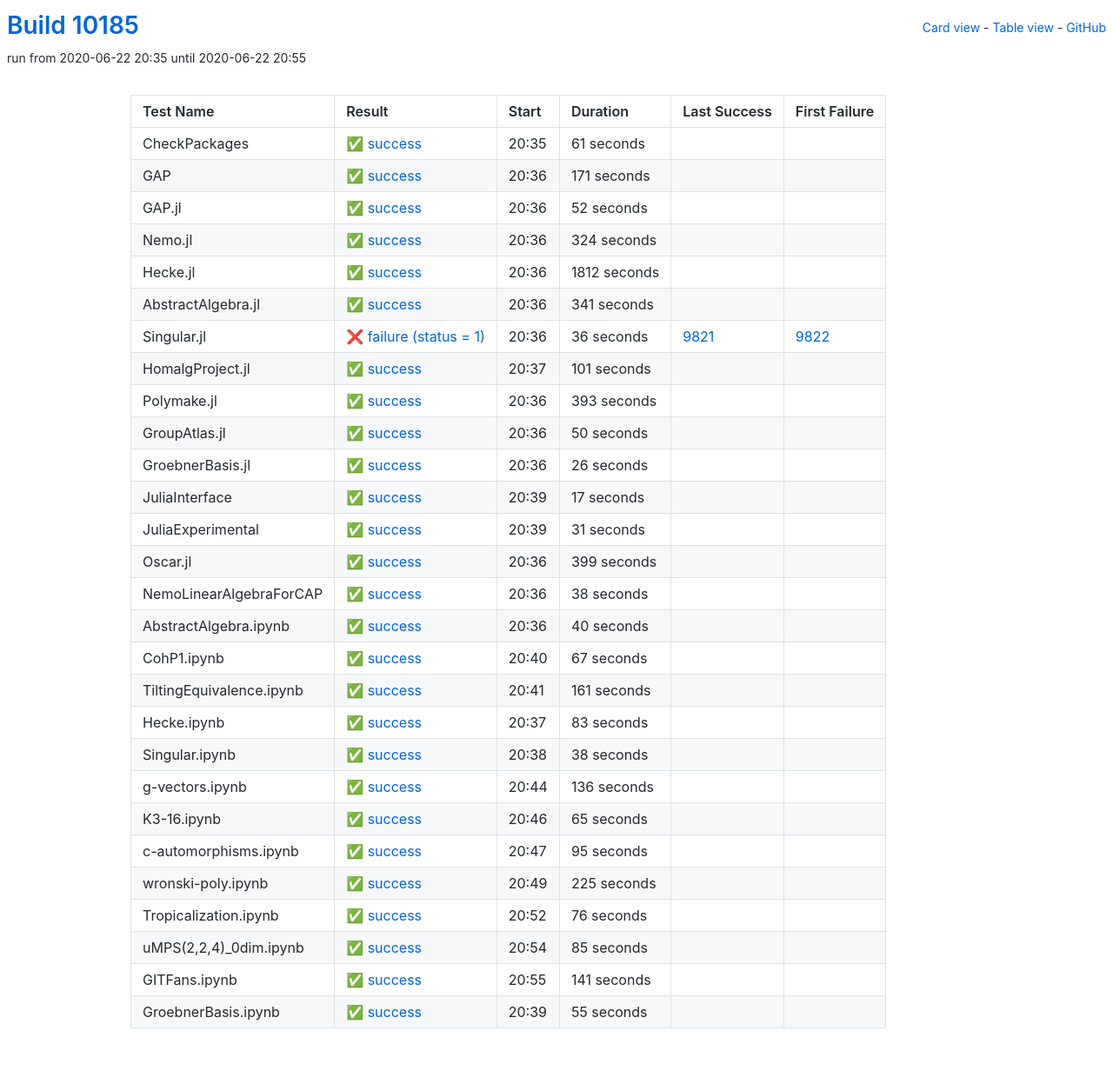
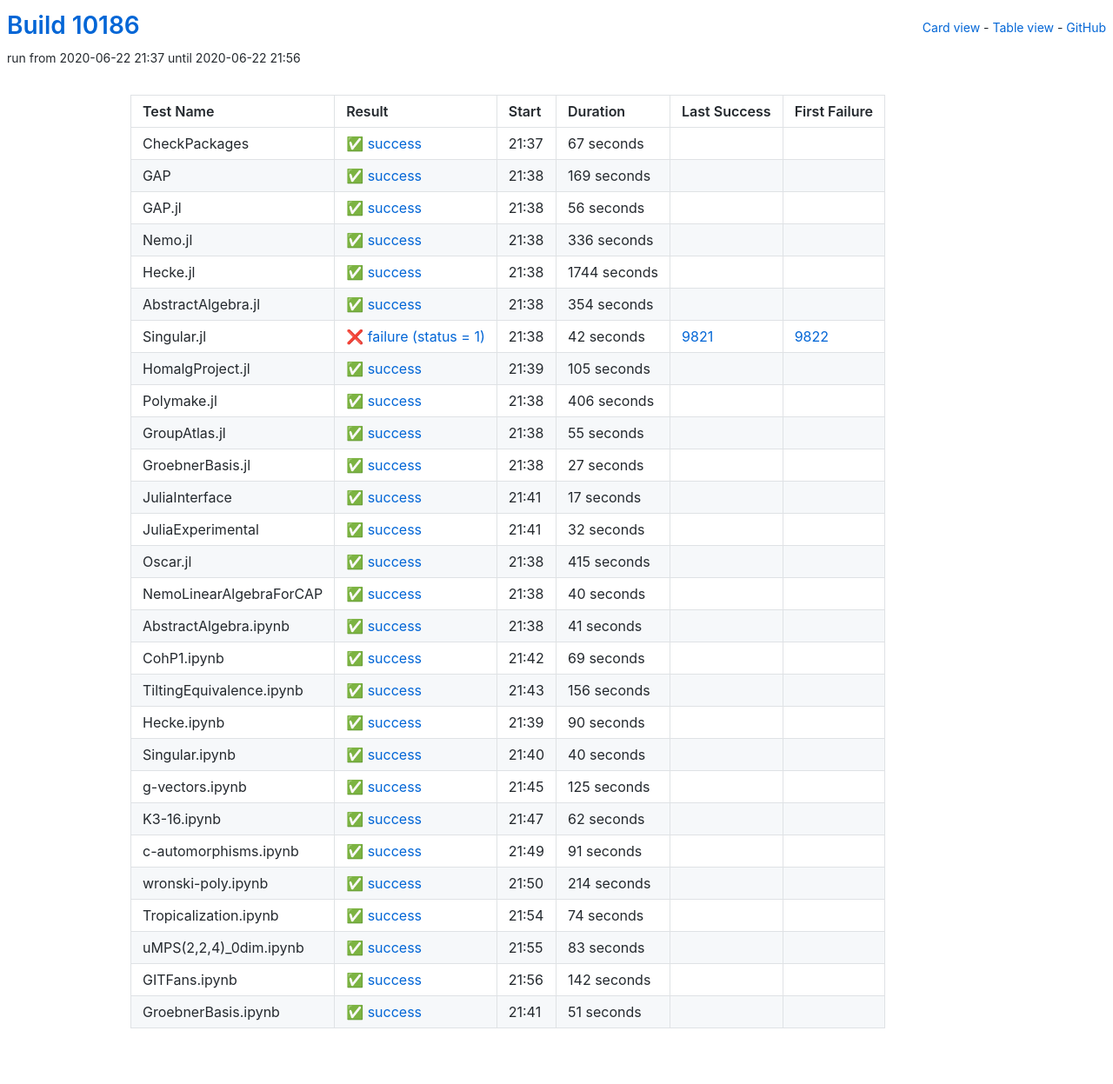
Before and after one commit to oscar-system/oscar-ci-status, a Jekyll site: the page built from table.html, in a window 1280 px wide. Shown: the whole page at 87% size. Built offline with Jekyll 4.4.1, drawn with Linux system fonts in a browser that asks for light colours.

Commit message:
Build #10186

```diff
--- a/_data/ci.yml
+++ b/_data/ci.yml
@@ -1,6 +1,6 @@
 ---
-build: 10185
-build_url: https://oscarci.mathematik.uni-kl.de/job/oscar/10185/
+build: 10186
+build_url: https://oscarci.mathematik.uni-kl.de/job/oscar/10186/
 job: oscar
 organization: oscar-system
 repo: oscar-ci-status
@@ -8,140 +8,140 @@
 tests:
 - name: CheckPackages
   id: checkpackages
-  log: https://oscarci.mathematik.uni-kl.de/job/oscar/10185/artifact/logs/build-10185/CheckPackages.log
-  start: 2020-06-22 20:35
+  log: https://oscarci.mathematik.uni-kl.de/job/oscar/10186/artifact/logs/build-10186/CheckPackages.log
+  start: 2020-06-22 21:37
   success: true
   exitcode: 0
   status: success
-  duration: 61
+  duration: 67
   last_success: false
   last_success_url:
   first_failure: false
   first_failure_url:
 - name: GAP
   id: gap
-  log: https://oscarci.mathematik.uni-kl.de/job/oscar/10185/artifact/logs/build-10185/GAP.log
-  start: 2020-06-22 20:36
+  log: https://oscarci.mathematik.uni-kl.de/job/oscar/10186/artifact/logs/build-10186/GAP.log
+  start: 2020-06-22 21:38
   success: true
   exitcode: 0
   status: success
-  duration: 171
+  duration: 169
   last_success: false
   last_success_url:
   first_failure: false
   first_failure_url:
 - name: GAP.jl
   id: gap-jl
-  log: https://oscarci.mathematik.uni-kl.de/job/oscar/10185/artifact/logs/build-10185/GAP.jl.log
-  start: 2020-06-22 20:36
+  log: https://oscarci.mathematik.uni-kl.de/job/oscar/10186/artifact/logs/build-10186/GAP.jl.log
+  start: 2020-06-22 21:38
   success: true
   exitcode: 0
   status: success
-  duration: 52
+  duration: 56
   last_success: false
   last_success_url:
   first_failure: false
   first_failure_url:
 - name: Nemo.jl
   id: nemo-jl
-  log: https://oscarci.mathematik.uni-kl.de/job/oscar/10185/artifact/logs/build-10185/Nemo.jl.log
-  start: 2020-06-22 20:36
+  log: https://oscarci.mathematik.uni-kl.de/job/oscar/10186/artifact/logs/build-10186/Nemo.jl.log
+  start: 2020-06-22 21:38
   success: true
   exitcode: 0
   status: success
-  duration: 324
+  duration: 336
   last_success: false
   last_success_url:
   first_failure: false
   first_failure_url:
 - name: Hecke.jl
   id: hecke-jl
-  log: https://oscarci.mathematik.uni-kl.de/job/oscar/10185/artifact/logs/build-10185/Hecke.jl.log
-  start: 2020-06-22 20:36
+  log: https://oscarci.mathematik.uni-kl.de/job/oscar/10186/artifact/logs/build-10186/Hecke.jl.log
+  start: 2020-06-22 21:38
   success: true
   exitcode: 0
   status: success
-  duration: 1812
+  duration: 1744
   last_success: false
   last_success_url:
   first_failure: false
   first_failure_url:
 - name: AbstractAlgebra.jl
   id: abstractalgebra-jl
-  log: https://oscarci.mathematik.uni-kl.de/job/oscar/10185/artifact/logs/build-10185/AbstractAlgebra.jl.log
-  start: 2020-06-22 20:36
+  log: https://oscarci.mathematik.uni-kl.de/job/oscar/10186/artifact/logs/build-10186/AbstractAlgebra.jl.log
+  start: 2020-06-22 21:38
   success: true
   exitcode: 0
   status: success
-  duration: 341
+  duration: 354
   last_success: false
   last_success_url:
   first_failure: false
   first_failure_url:
 - name: Singular.jl
   id: singular-jl
-  log: https://oscarci.mathematik.uni-kl.de/job/oscar/10185/artifact/logs/build-10185/Singular.jl.log
-  start: 2020-06-22 20:36
+  log: https://oscarci.mathematik.uni-kl.de/job/oscar/10186/artifact/logs/build-10186/Singular.jl.log
+  start: 2020-06-22 21:38
   success: false
   exitcode: 1
   status: failure
-  duration: 36
+  duration: 42
   last_success: 9821
   last_success_url: https://oscarci.mathematik.uni-kl.de/job/oscar/9821/
   first_failure: 9822
   first_failure_url: https://oscarci.mathematik.uni-kl.de/job/oscar/9822/
 - name: HomalgProject.jl
   id: homalgproject-jl
-  log: https://oscarci.mathematik.uni-kl.de/job/oscar/10185/artifact/logs/build-10185/HomalgProject.jl.log
-  start: 2020-06-22 20:37
+  log: https://oscarci.mathematik.uni-kl.de/job/oscar/10186/artifact/logs/build-10186/HomalgProject.jl.log
+  start: 2020-06-22 21:39
   success: true
   exitcode: 0
   status: success
-  duration: 101
+  duration: 105
   last_success: false
   last_success_url:
   first_failure: false
   first_failure_url:
 - name: Polymake.jl
   id: polymake-jl
-  log: https://oscarci.mathematik.uni-kl.de/job/oscar/10185/artifact/logs/build-10185/Polymake.jl.log
-  start: 2020-06-22 20:36
+  log: https://oscarci.mathematik.uni-kl.de/job/oscar/10186/artifact/logs/build-10186/Polymake.jl.log
+  start: 2020-06-22 21:38
   success: true
   exitcode: 0
   status: success
-  duration: 393
+  duration: 406
   last_success: false
   last_success_url:
   first_failure: false
   first_failure_url:
 - name: GroupAtlas.jl
   id: groupatlas-jl
-  log: https://oscarci.mathematik.uni-kl.de/job/oscar/10185/artifact/logs/build-10185/GroupAtlas.jl.log
-  start: 2020-06-22 20:36
+  log: https://oscarci.mathematik.uni-kl.de/job/oscar/10186/artifact/logs/build-10186/GroupAtlas.jl.log
+  start: 2020-06-22 21:38
   success: true
   exitcode: 0
   status: success
-  duration: 50
+  duration: 55
   last_success: false
   last_success_url:
   first_failure: false
   first_failure_url:
 - name: GroebnerBasis.jl
   id: groebnerbasis-jl
-  log: https://oscarci.mathematik.uni-kl.de/job/oscar/10185/artifact/logs/build-10185/GroebnerBasis.jl.log
-  start: 2020-06-22 20:36
+  log: https://oscarci.mathematik.uni-kl.de/job/oscar/10186/artifact/logs/build-10186/GroebnerBasis.jl.log
+  start: 2020-06-22 21:38
   success: true
   exitcode: 0
   status: success
-  duration: 26
+  duration: 27
   last_success: false
   last_success_url:
   first_failure: false
   first_failure_url:
 - name: JuliaInterface
   id: juliainterface
-  log: https://oscarci.mathematik.uni-kl.de/job/oscar/10185/artifact/logs/build-10185/JuliaInterface.log
-  start: 2020-06-22 20:39
+  log: https://oscarci.mathematik.uni-kl.de/job/oscar/10186/artifact/logs/build-10186/JuliaInterface.log
+  start: 2020-06-22 21:41
   success: true
   exitcode: 0
   status: success
@@ -152,44 +152,32 @@
   first_failure_url:
 - name: JuliaExperimental
   id: juliaexperimental
-  log: https://oscarci.mathematik.uni-kl.de/job/oscar/10185/artifact/logs/build-10185/JuliaExperimental.log
-  start: 2020-06-22 20:39
+  log: https://oscarci.mathematik.uni-kl.de/job/oscar/10186/artifact/logs/build-10186/JuliaExperimental.log
+  start: 2020-06-22 21:41
   success: true
   exitcode: 0
   status: success
-  duration: 31
+  duration: 32
   last_success: false
   last_success_url:
   first_failure: false
   first_failure_url:
 - name: Oscar.jl
   id: oscar-jl
-  log: https://oscarci.mathematik.uni-kl.de/job/oscar/10185/artifact/logs/build-10185/Oscar.jl.log
-  start: 2020-06-22 20:36
+  log: https://oscarci.mathematik.uni-kl.de/job/oscar/10186/artifact/logs/build-10186/Oscar.jl.log
+  start: 2020-06-22 21:38
   success: true
   exitcode: 0
   status: success
-  duration: 399
+  duration: 415
   last_success: false
   last_success_url:
   first_failure: false
   first_failure_url:
 - name: NemoLinearAlgebraForCAP
   id: nemolinearalgebraforcap
-  log: https://oscarci.mathematik.uni-kl.de/job/oscar/10185/artifact/logs/build-10185/NemoLinearAlgebraForCAP.log
-  start: 2020-06-22 20:36
-  success: true
-  exitcode: 0
-  status: success
-  duration: 38
-  last_success: false
-  last_success_url:
-  first_failure: false
-  first_failure_url:
-- name: AbstractAlgebra.ipynb
-  id: abstractalgebra-ipynb
-  log: https://oscarci.mathematik.uni-kl.de/job/oscar/10185/artifact/logs/build-10185/AbstractAlgebra.ipynb.log
-  start: 2020-06-22 20:36
+  log: https://oscarci.mathematik.uni-kl.de/job/oscar/10186/artifact/logs/build-10186/NemoLinearAlgebraForCAP.log
+  start: 2020-06-22 21:38
   success: true
   exitcode: 0
   status: success
@@ -198,34 +186,130 @@
   last_success_url:
   first_failure: false
   first_failure_url:
-- name: CohP1.ipynb
-  id: cohp1-ipynb
-  log: https://oscarci.mathematik.uni-kl.de/job/oscar/10185/artifact/logs/build-10185/CohP1.ipynb.log
-  start: 2020-06-22 20:40
+- name: AbstractAlgebra.ipynb
+  id: abstractalgebra-ipynb
+  log: https://oscarci.mathematik.uni-kl.de/job/oscar/10186/artifact/logs/build-10186/AbstractAlgebra.ipynb.log
+  start: 2020-06-22 21:38
   success: true
   exitcode: 0
   status: success
-  duration: 67
+  duration: 41
+  last_success: false
+  last_success_url:
+  first_failure: false
+  first_failure_url:
+- name: CohP1.ipynb
+  id: cohp1-ipynb
+  log: https://oscarci.mathematik.uni-kl.de/job/oscar/10186/artifact/logs/build-10186/CohP1.ipynb.log
+  start: 2020-06-22 21:42
+  success: true
+  exitcode: 0
+  status: success
+  duration: 69
   last_success: false
   last_success_url:
   first_failure: false
   first_failure_url:
 - name: TiltingEquivalence.ipynb
   id: tiltingequivalence-ipynb
-  log: https://oscarci.mathematik.uni-kl.de/job/oscar/10185/artifact/logs/build-10185/TiltingEquivalence.ipynb.log
-  start: 2020-06-22 20:41
+  log: https://oscarci.mathematik.uni-kl.de/job/oscar/10186/artifact/logs/build-10186/TiltingEquivalence.ipynb.log
+  start: 2020-06-22 21:43
   success: true
   exitcode: 0
   status: success
-  duration: 161
+  duration: 156
   last_success: false
   last_success_url:
   first_failure: false
   first_failure_url:
 - name: Hecke.ipynb
   id: hecke-ipynb
-  log: https://oscarci.mathematik.uni-kl.de/job/oscar/10185/artifact/logs/build-10185/Hecke.ipynb.log
-  start: 2020-06-22 20:37
+  log: https://oscarci.mathematik.uni-kl.de/job/oscar/10186/artifact/logs/build-10186/Hecke.ipynb.log
+  start: 2020-06-22 21:39
+  success: true
+  exitcode: 0
+  status: success
+  duration: 90
+  last_success: false
+  last_success_url:
+  first_failure: false
+  first_failure_url:
+- name: Singular.ipynb
+  id: singular-ipynb
+  log: https://oscarci.mathematik.uni-kl.de/job/oscar/10186/artifact/logs/build-10186/Singular.ipynb.log
+  start: 2020-06-22 21:40
+  success: true
+  exitcode: 0
+  status: success
+  duration: 40
+  last_success: false
+  last_success_url:
+  first_failure: false
+  first_failure_url:
+- name: g-vectors.ipynb
+  id: g-vectors-ipynb
+  log: https://oscarci.mathematik.uni-kl.de/job/oscar/10186/artifact/logs/build-10186/g-vectors.ipynb.log
+  start: 2020-06-22 21:45
+  success: true
+  exitcode: 0
+  status: success
+  duration: 125
+  last_success: false
+  last_success_url:
+  first_failure: false
+  first_failure_url:
+- name: K3-16.ipynb
+  id: k3-16-ipynb
+  log: https://oscarci.mathematik.uni-kl.de/job/oscar/10186/artifact/logs/build-10186/K3-16.ipynb.log
+  start: 2020-06-22 21:47
+  success: true
+  exitcode: 0
+  status: success
+  duration: 62
+  last_success: false
+  last_success_url:
+  first_failure: false
+  first_failure_url:
+- name: c-automorphisms.ipynb
+  id: c-automorphisms-ipynb
+  log: https://oscarci.mathematik.uni-kl.de/job/oscar/10186/artifact/logs/build-10186/c-automorphisms.ipynb.log
+  start: 2020-06-22 21:49
+  success: true
+  exitcode: 0
+  status: success
+  duration: 91
+  last_success: false
+  last_success_url:
+  first_failure: false
+  first_failure_url:
+- name: wronski-poly.ipynb
+  id: wronski-poly-ipynb
+  log: https://oscarci.mathematik.uni-kl.de/job/oscar/10186/artifact/logs/build-10186/wronski-poly.ipynb.log
+  start: 2020-06-22 21:50
+  success: true
+  exitcode: 0
+  status: success
+  duration: 214
+  last_success: false
+  last_success_url:
+  first_failure: false
+  first_failure_url:
+- name: Tropicalization.ipynb
+  id: tropicalization-ipynb
+  log: https://oscarci.mathematik.uni-kl.de/job/oscar/10186/artifact/logs/build-10186/Tropicalization.ipynb.log
+  start: 2020-06-22 21:54
+  success: true
+  exitcode: 0
+  status: success
+  duration: 74
+  last_success: false
+  last_success_url:
+  first_failure: false
+  first_failure_url:
+- name: uMPS(2,2,4)_0dim.ipynb
+  id: umps-2-2-4-0dim-ipynb
+  log: https://oscarci.mathematik.uni-kl.de/job/oscar/10186/artifact/logs/build-10186/uMPS-2-2-4-_0dim.ipynb.log
+  start: 2020-06-22 21:55
   success: true
   exitcode: 0
   status: success
@@ -234,110 +318,26 @@
   last_success_url:
   first_failure: false
   first_failure_url:
-- name: Singular.ipynb
-  id: singular-ipynb
-  log: https://oscarci.mathematik.uni-kl.de/job/oscar/10185/artifact/logs/build-10185/Singular.ipynb.log
-  start: 2020-06-22 20:38
+- name: GITFans.ipynb
+  id: gitfans-ipynb
+  log: https://oscarci.mathematik.uni-kl.de/job/oscar/10186/artifact/logs/build-10186/GITFans.ipynb.log
+  start: 2020-06-22 21:56
   success: true
   exitcode: 0
   status: success
-  duration: 38
-  last_success: false
-  last_success_url:
-  first_failure: false
-  first_failure_url:
-- name: g-vectors.ipynb
-  id: g-vectors-ipynb
-  log: https://oscarci.mathematik.uni-kl.de/job/oscar/10185/artifact/logs/build-10185/g-vectors.ipynb.log
-  start: 2020-06-22 20:44
-  success: true
-  exitcode: 0
-  status: success
-  duration: 136
-  last_success: false
-  last_success_url:
-  first_failure: false
-  first_failure_url:
-- name: K3-16.ipynb
-  id: k3-16-ipynb
-  log: https://oscarci.mathematik.uni-kl.de/job/oscar/10185/artifact/logs/build-10185/K3-16.ipynb.log
-  start: 2020-06-22 20:46
-  success: true
-  exitcode: 0
-  status: success
-  duration: 65
-  last_success: false
-  last_success_url:
-  first_failure: false
-  first_failure_url:
-- name: c-automorphisms.ipynb
-  id: c-automorphisms-ipynb
-  log: https://oscarci.mathematik.uni-kl.de/job/oscar/10185/artifact/logs/build-10185/c-automorphisms.ipynb.log
-  start: 2020-06-22 20:47
-  success: true
-  exitcode: 0
-  status: success
-  duration: 95
-  last_success: false
-  last_success_url:
-  first_failure: false
-  first_failure_url:
-- name: wronski-poly.ipynb
-  id: wronski-poly-ipynb
-  log: https://oscarci.mathematik.uni-kl.de/job/oscar/10185/artifact/logs/build-10185/wronski-poly.ipynb.log
-  start: 2020-06-22 20:49
-  success: true
-  exitcode: 0
-  status: success
-  duration: 225
-  last_success: false
-  last_success_url:
-  first_failure: false
-  first_failure_url:
-- name: Tropicalization.ipynb
-  id: tropicalization-ipynb
-  log: https://oscarci.mathematik.uni-kl.de/job/oscar/10185/artifact/logs/build-10185/Tropicalization.ipynb.log
-  start: 2020-06-22 20:52
-  success: true
-  exitcode: 0
-  status: success
-  duration: 76
-  last_success: false
-  last_success_url:
-  first_failure: false
-  first_failure_url:
-- name: uMPS(2,2,4)_0dim.ipynb
-  id: umps-2-2-4-0dim-ipynb
-  log: https://oscarci.mathematik.uni-kl.de/job/oscar/10185/artifact/logs/build-10185/uMPS-2-2-4-_0dim.ipynb.log
-  start: 2020-06-22 20:54
-  success: true
-  exitcode: 0
-  status: success
-  duration: 85
-  last_success: false
-  last_success_url:
-  first_failure: false
-  first_failure_url:
-- name: GITFans.ipynb
-  id: gitfans-ipynb
-  log: https://oscarci.mathematik.uni-kl.de/job/oscar/10185/artifact/logs/build-10185/GITFans.ipynb.log
-  start: 2020-06-22 20:55
-  success: true
-  exitcode: 0
-  status: success
-  duration: 141
+  duration: 142
   last_success: false
   last_success_url:
   first_failure: false
   first_failure_url:
 - name: GroebnerBasis.ipynb
   id: groebnerbasis-ipynb
-  log: https://oscarci.mathematik.uni-kl.de/job/oscar/10185/artifact/logs/build-10185/GroebnerBasis.ipynb.log
-  start: 2020-06-22 20:39
+  log: https://oscarci.mathematik.uni-kl.de/job/oscar/10186/artifact/logs/build-10186/GroebnerBasis.ipynb.log
+  start: 2020-06-22 21:41
   success: true
   exitcode: 0
   status: success
-  duration: 55
+  duration: 51
   last_success: false
   last_success_url:
   first_failure: false
```
Also changed, not shown: README.md.
